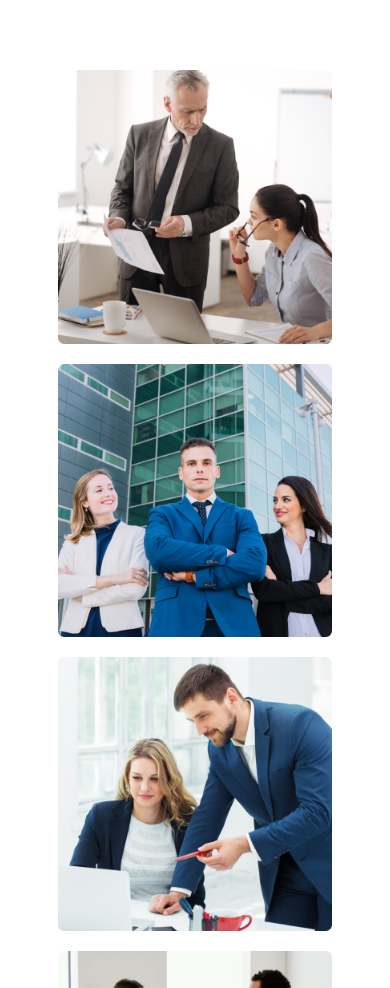
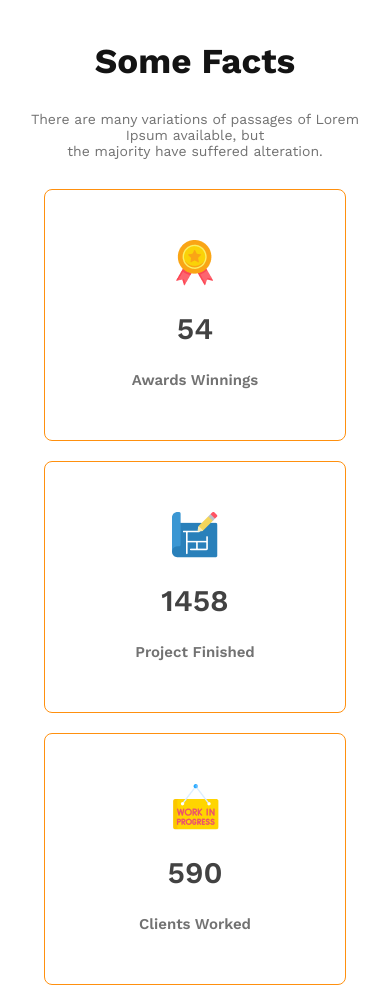
Before and after one commit to Itminan30/g3-architects, a plain HTML site: page index.html in a window 390 px wide. Shown: the top 988 px of the page. Drawn offline with nearby package versions, Linux system fonts and the light colour scheme.

Commit message:
some facts section responsive done

```diff
--- a/index.html
+++ b/index.html
@@ -103,7 +103,7 @@
             </div>
         </section>
 
-        <section class="some-facts hide">
+        <section class="some-facts">
             <div class="fact-info">
                 <h2 class="fact-title">
                     Some Facts
--- a/styles/style.css
+++ b/styles/style.css
@@ -402,9 +402,7 @@ body {
 
     /* header section */
 
-    .hide{
-        display: none;
-    }
+
 
     .header {
         width: 100%;
@@ -536,4 +534,41 @@ body {
     }
 
 
+    .hide{
+        display: none;
+    }
+
+    /* some facts responsive */
+
+    .some-facts {
+        width: 90%;
+        margin: auto;
+        margin-top: 40px;
+    }
+
+    .fact-title {
+        font-size: 35px;
+        text-align: center;
+    }
+
+    .fact-description {
+        font-size: 14px;
+        text-align: center;
+    }
+
+    .fact-boxes {
+        flex-direction: column;
+        align-items: center;
+        margin: 30px 0 0 0;
+    }
+
+    .fact-box {
+        border: 1px solid #FF900E;
+        border-radius: 8px;
+        width: 300px;
+        height: 200px;
+        padding: 50px 0 0 0;
+        margin-bottom: 20px;
+    }
+
 }
```
